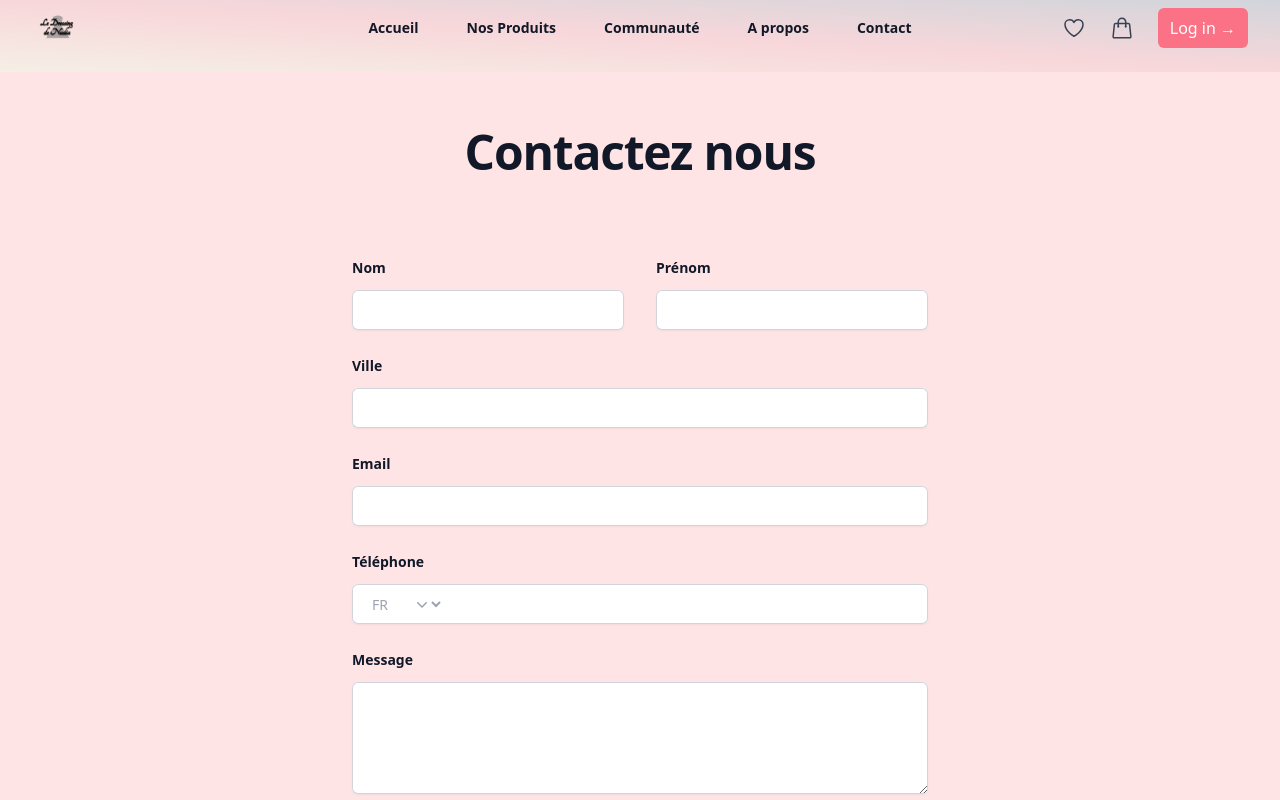
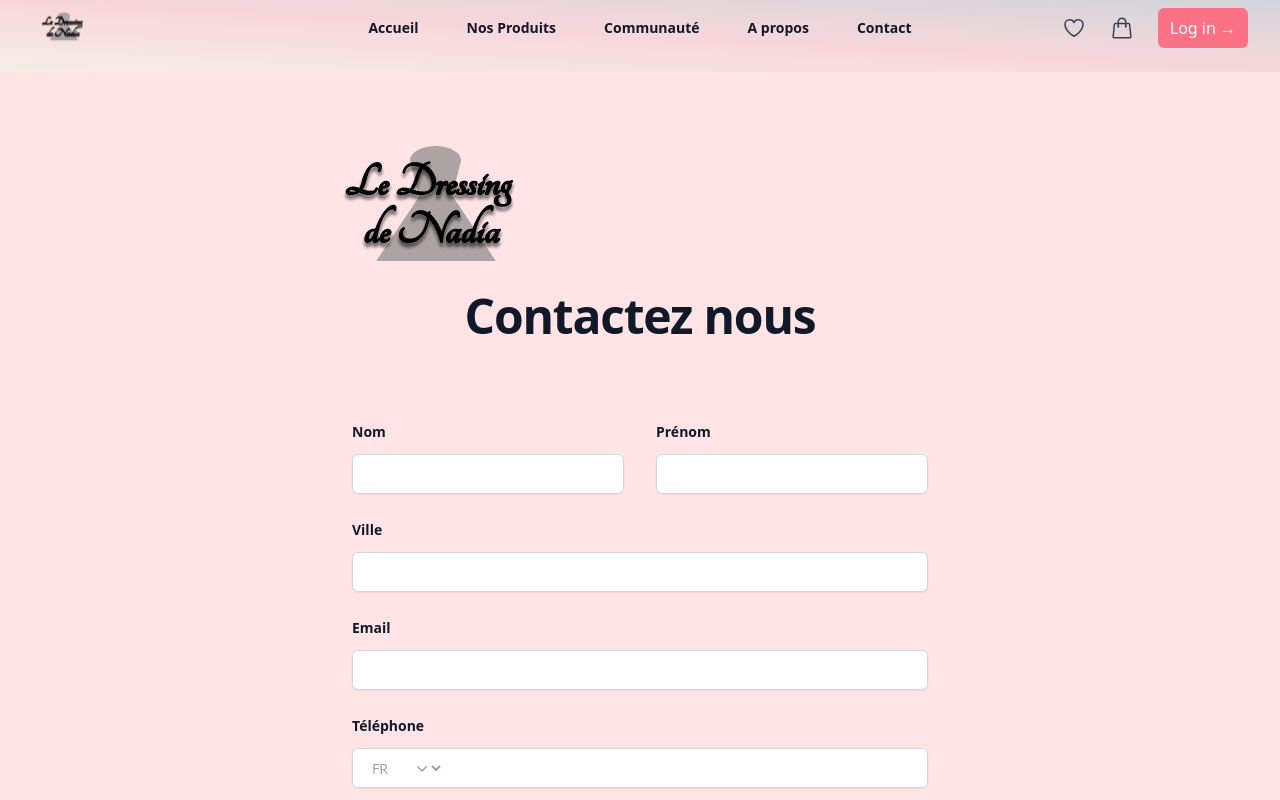
Before and after one commit to BakrimNadia/Dressing-shop, a Next.js app: page /Contact in a window 1280 px wide. Shown: the top 800 px of the page. Built offline with nearby package versions, Linux system fonts and the light colour scheme.

Commit message:
add logo to contact page

```diff
--- a/app/Component/Header.tsx
+++ b/app/Component/Header.tsx
@@ -34,7 +34,7 @@ export default function Header() {
                         <img
                             alt="Logo"
                             src="images/logo-dressing2.png"
-                            className="h-8 w-auto"
+                            className="h-10 w-auto"
                         />
                     </a>
                 </div>
--- a/app/Contact/page.tsx
+++ b/app/Contact/page.tsx
@@ -27,6 +27,9 @@ export default function Contact() {
     <div className="isolate bg-rose-100 px-6 py-24 sm:py-32 lg:px-8">
         <Header />
       <div className="mx-auto max-w-2xl text-center">
+        <div className="text-center">
+        <img src="images/logo-dressing2.png" alt="logo" className="text-center justify-center item-center" />
+        </div>
         <h2 className="text-balance text-4xl font-semibold tracking-tight text-gray-900 sm:text-5xl">Contactez nous</h2>
       </div>
       <form action="#" method="POST" className="mx-auto mt-16 max-w-xl sm:mt-20">
```
